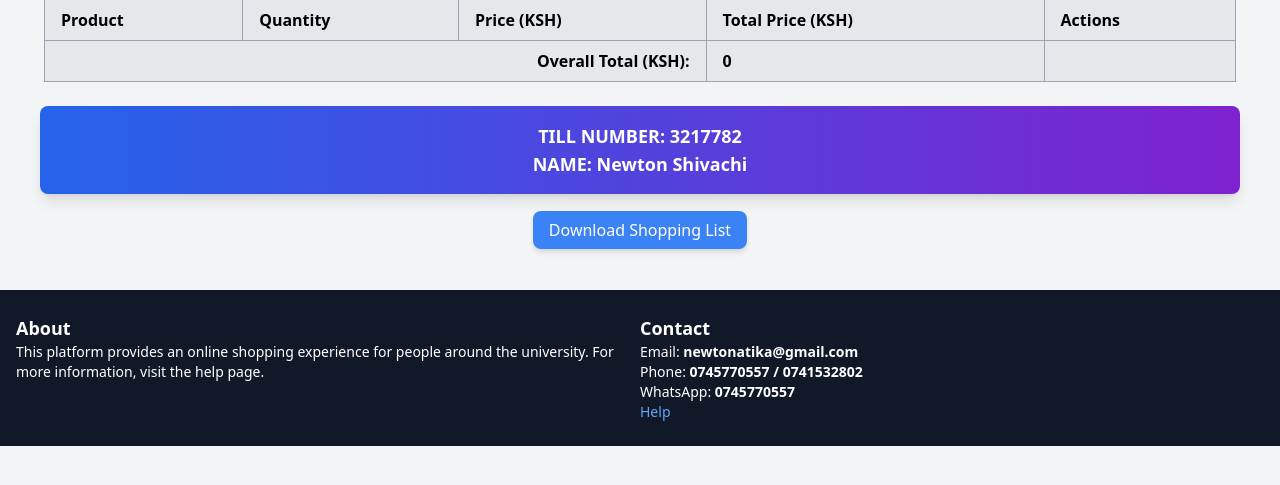
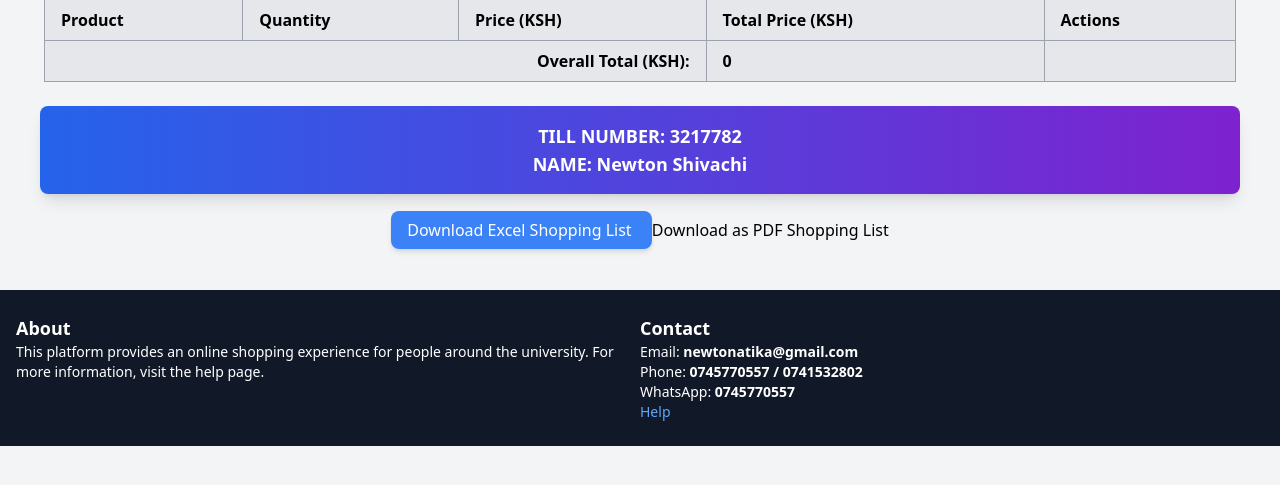
Before and after one commit to Newton-Atika/marketportal, a Django app: page /shopping-list/ in a window 1280 px wide. Shown: the part 229-714 px from the top of the page. Run offline with Django 5.2, Linux system fonts and the light colour scheme; data that the repository does not hold is empty; parts of the project's set-up code (start-up, migrations or seed data) failed here and were passed over; some libraries are stand-ins or nearby versions.

Commit message:
Update shopping_list.html

```diff
--- a/home/templates/home/shopping_list.html
+++ b/home/templates/home/shopping_list.html
@@ -70,8 +70,12 @@
     <div class="mt-6 text-center">
         <a href="{% url 'home:download_shopping_list_after_payment' %}"
            class="px-4 py-2 bg-blue-500 hover:bg-blue-600 text-white rounded-lg shadow-md">
-            Download Shopping List
+            Download Excel Shopping List
         </a>
+        <a href="{% url 'home:download_shopping_list_as_pdf' %}" class="btn btn-danger">
+            Download as PDF Shopping List
+        </a>
+
     </div>
 </div>
 {% endblock %}
```
